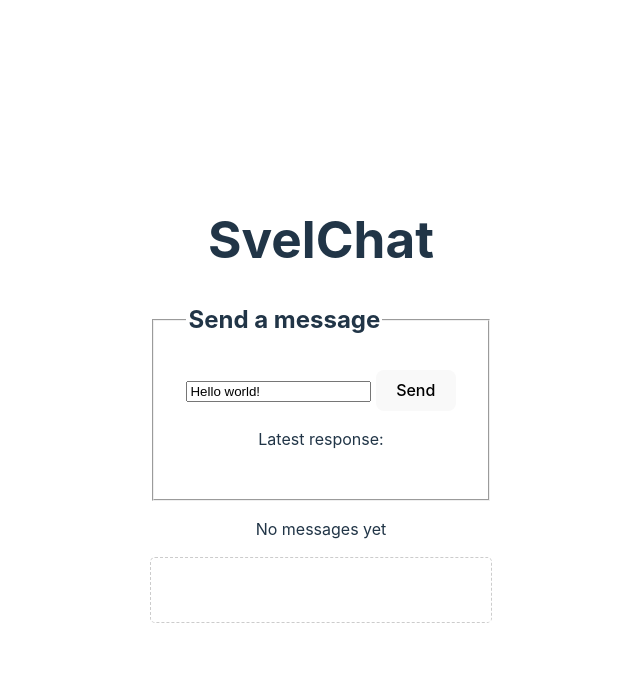
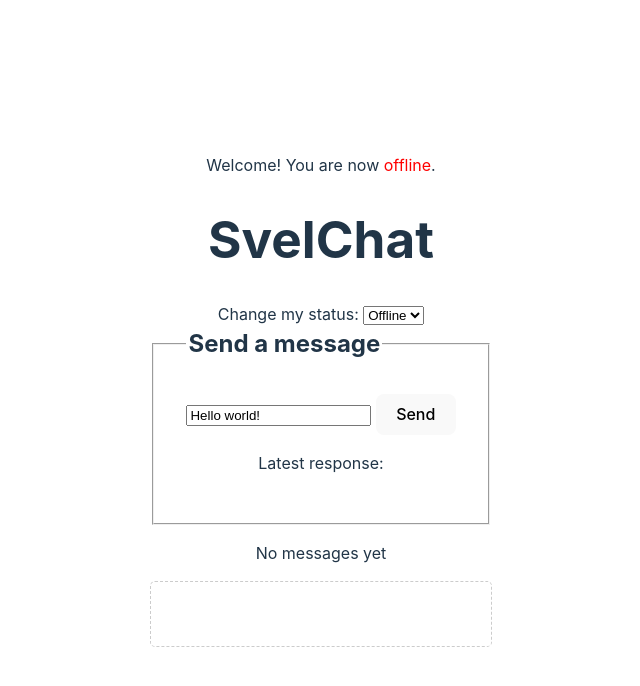
Before and after one commit to EmilienKopp/SvelteIntro, a Svelte app: page / in a window 1280 px wide. Shown: the top 686 px of the page, without its empty margins (319-959 px from the left). Built offline with nearby package versions, Linux system fonts and the light colour scheme.

Commit message:
status demo

```diff
--- a/src/App.svelte
+++ b/src/App.svelte
@@ -1,13 +1,18 @@
 <script lang="ts">
     import Counter from "./lib/Counter.svelte";
+    import StatusDisplay from "./lib/StatusDisplay.svelte";
+    import StatusInput from "./lib/StatusInput.svelte";
 	import UserInput from "./lib/UserInput.svelte";
 
 	let messagesCount: number = 0;
+
+	let status: string;
 </script>
 
+<StatusDisplay status={status} />
 <main>
 	<h1>SvelChat</h1>
-
+	<StatusInput bind:status={status} />
 	<!-- Hands-on: replace with a Store  -->
 	{#if messagesCount > 0}
 		You have {messagesCount} messages
--- /dev/null
+++ b/src/lib/StatusDisplay.svelte
@@ -0,0 +1,28 @@
+<script lang="ts">
+    // import { status } from './stores';
+
+    export let status: string = 'offline'
+
+</script>
+
+
+<nav>
+    Welcome! You are now <span class="{status}">{status}</span>.
+</nav>
+<!-- <nav>
+    Welcome! You are now <span class="{$status}">{$status}</span>.
+</nav> -->
+
+<style>
+    span.online {
+        color: green;
+    }
+
+    span.offline {
+        color: red;
+    }
+
+    span.away {
+        color: orange;
+    }
+</style>
--- /dev/null
+++ b/src/lib/StatusInput.svelte
@@ -0,0 +1,22 @@
+<script lang="ts">
+    // import { status } from './stores';
+
+    export let status: string = 'offline'
+</script>
+
+<label>
+    Change my status:
+
+
+    <select bind:value={status}>
+        <option value="online">Online</option>
+        <option value="offline">Offline</option>
+        <option value="away">Away</option>
+    </select>
+    <!-- <select bind:value={$status}>
+        <option value="online">Online</option>
+        <option value="offline">Offline</option>
+        <option value="away">Away</option>
+    </select> -->
+
+</label>
--- a/src/lib/stores.ts
+++ b/src/lib/stores.ts
@@ -1,3 +1,5 @@
 import { writable } from 'svelte/store';
 
 export const count = writable(0);
+
+export const status = writable('offline');
```
